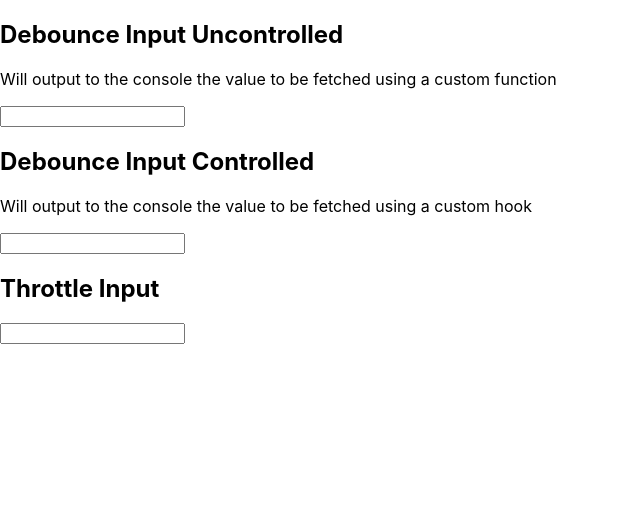
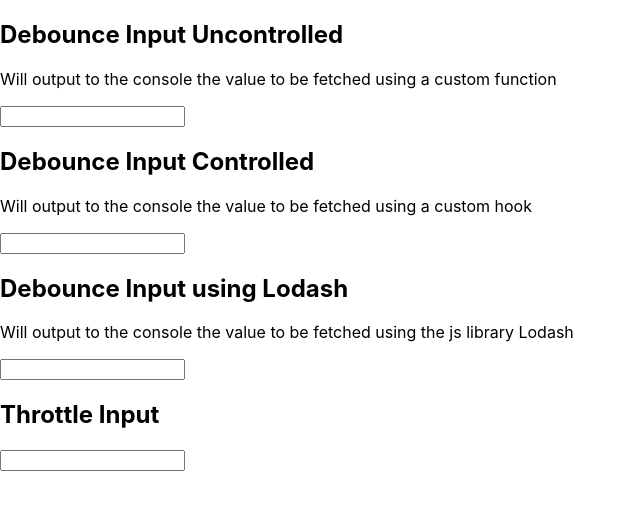
Before and after one commit to joaoafonso386/react-debounce-throttle, a React (Create React App) app: page / in a window 1280 px wide. Shown: the top 510 px of the page, without its empty margins (0-640 px from the left). Built offline with nearby package versions, Linux system fonts and the light colour scheme; the HTML template or start-up script is replaced by a standard one.

Commit message:
Added use case with lodash library for debouncing

```diff
--- a/src/App.js
+++ b/src/App.js
@@ -1,8 +1,8 @@
-import React, { useEffect } from 'react';
+import React, { useEffect, useState, useCallback } from 'react';
 import './App.css';
-import { useState } from "react";
 import { useDebounce } from "./hooks/useDebounce";
 import { debouncer, fakeFetcher } from './utils/utils';
+import { debounce } from "lodash"
 
 const App = () => {
 
@@ -10,9 +10,27 @@ const App = () => {
   const [debounceTermControlled, setDebounceTermControlled] = useState(""); // Original input value
   const debouncedValue = useDebounce(debounceTermControlled, 1000); // Search term after delay
 
+  const [debounceLodashValue, setDebounceLodashValue] = useState("");
+  const delayedQuery = useCallback(debounce(value => fakeFetcher(value), 500), []) // Necessary to use useCallback here to prevent that the function is destroyed on rerendering
+
+  /**
+   * Effect to run for the controlled input with a custom hook
+   */
   useEffect(() => {
     fakeFetcher(debouncedValue)
   }, [debouncedValue])
+
+
+  /**
+   * Function running for the onChange event
+   * @param {object} e
+   */
+  const onDebounceLodash = (e) => {
+    const { value } = e.target
+    setDebounceLodashValue(value)
+    delayedQuery(value)
+  }
+
 
   return (
 
@@ -28,6 +46,11 @@ const App = () => {
         <input type="text" value={debounceTermControlled} onChange={(e) => setDebounceTermControlled(e.target.value)}/>
       </div>
       <div>
+        <h2>Debounce Input using Lodash</h2>
+        <p>Will output to the console the value to be fetched using the js library Lodash</p>
+        <input type="text" value={debounceLodashValue} onChange={onDebounceLodash}/>
+      </div>
+      <div>
         <h2>Throttle Input</h2>
         <input type="text" value={throttleInput} onChange={(e) => setThrottleInput(e.target.value)}/>
       </div>
```
